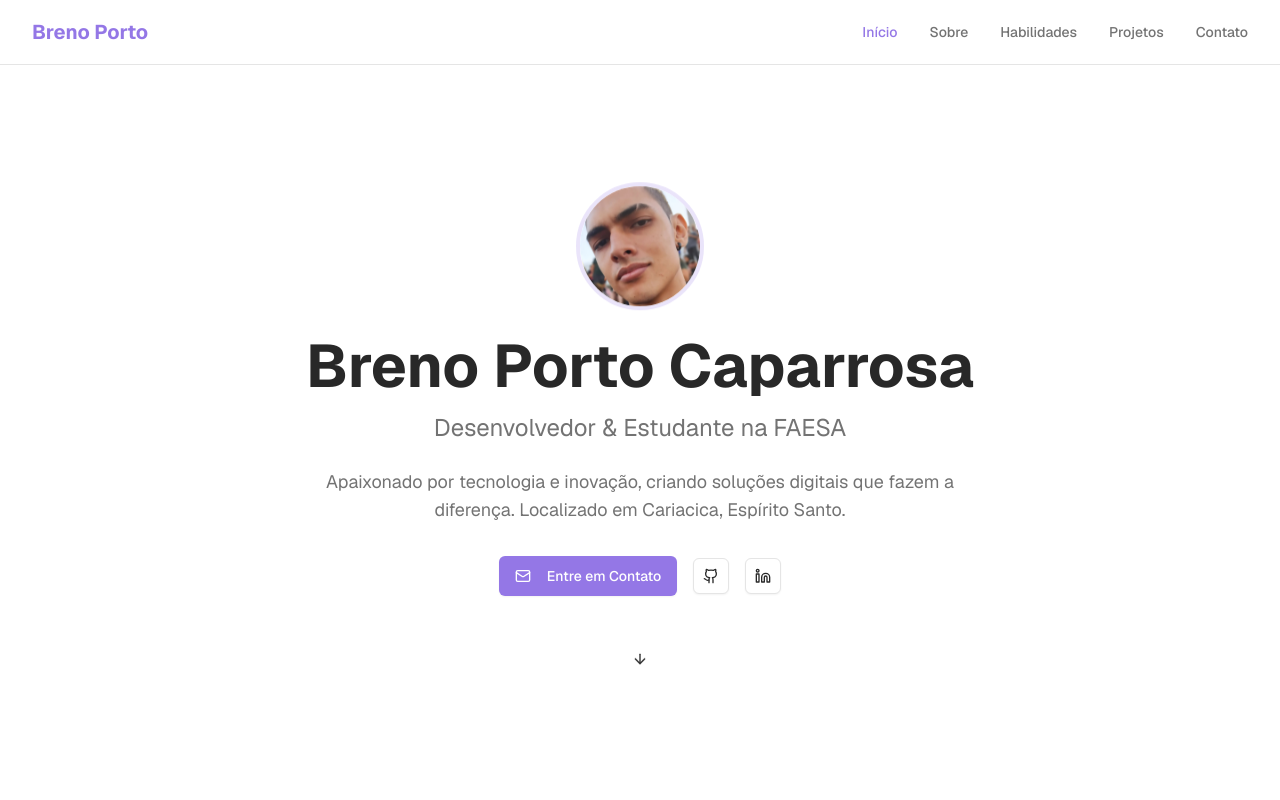
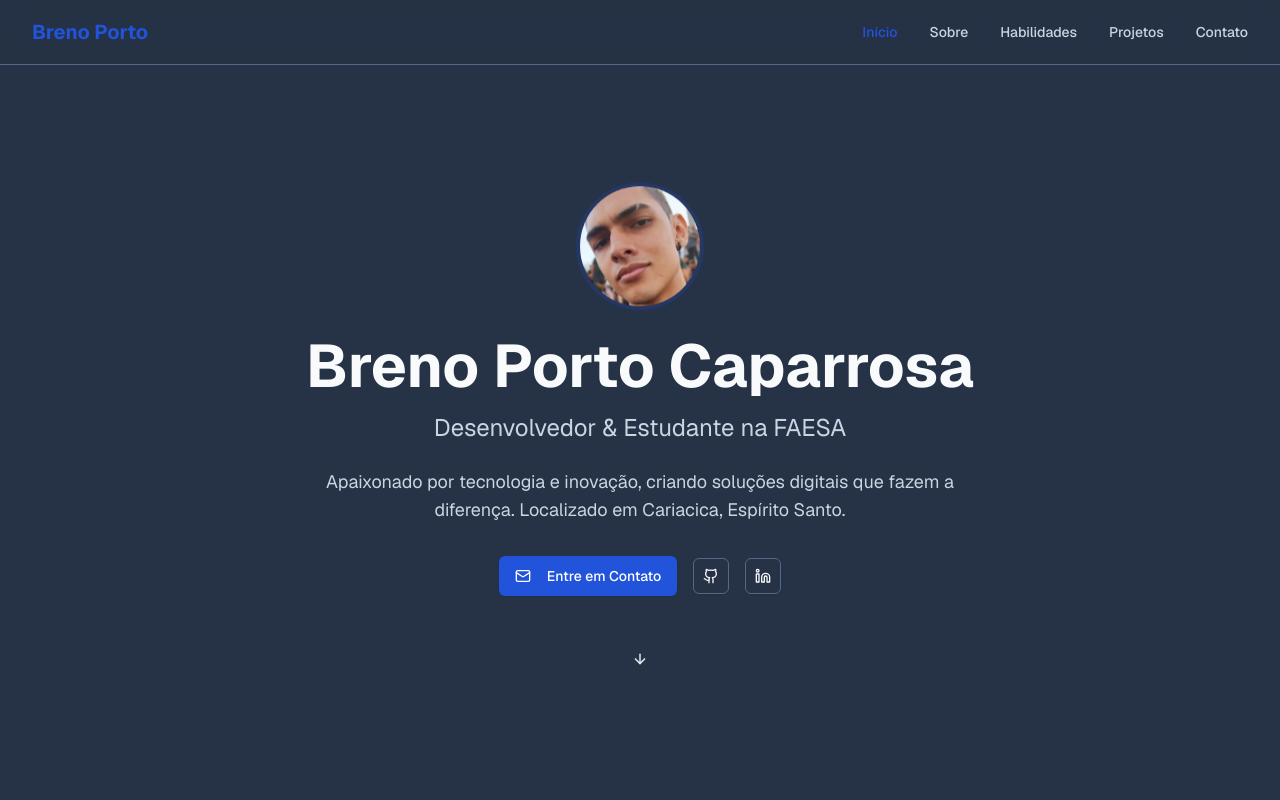
Before and after one commit to BrenoFaesa/v0-Portif-lio-interativo-, a Next.js app: page / in a window 1280 px wide. Shown: the top 800 px of the page. Built offline with nearby package versions, Linux system fonts and the light colour scheme.

Commit message:
Atualiza fundo e cores do portfólio

```diff
--- a/app/globals.css
+++ b/app/globals.css
@@ -4,26 +4,25 @@
 @custom-variant dark (&:is(.dark *));
 
 :root {
-  /* Updated color palette for modern portfolio design */
-  --background: oklch(1 0 0); /* #ffffff */
-  --foreground: oklch(0.278 0 0); /* #1f2937 */
-  --card: oklch(0.976 0 0); /* #f1f5f9 */
-  --card-foreground: oklch(0.345 0 0); /* #374151 */
-  --popover: oklch(1 0 0);
-  --popover-foreground: oklch(0.278 0 0);
-  --primary: oklch(0.647 0.162 293.334); /* #8b5cf6 */
-  --primary-foreground: oklch(1 0 0);
-  --secondary: oklch(0.556 0 0); /* #6b7280 */
-  --secondary-foreground: oklch(1 0 0);
-  --muted: oklch(0.976 0 0); /* #f1f5f9 */
-  --muted-foreground: oklch(0.556 0 0); /* #6b7280 */
-  --accent: oklch(0.647 0.162 293.334); /* #8b5cf6 */
-  --accent-foreground: oklch(1 0 0);
-  --destructive: oklch(0.577 0.245 27.325);
-  --destructive-foreground: oklch(1 0 0);
-  --border: oklch(0.922 0 0); /* #e5e7eb */
-  --input: oklch(0.965 0 0); /* #f3f4f6 */
-  --ring: oklch(0.647 0.162 293.334 / 0.5);
+  --background: #263245;
+  --foreground: #f8fafc;
+  --card: #2e476e;
+  --card-foreground: #f8fafc;
+  --popover: #2e476e;
+  --popover-foreground: #f8fafc;
+  --primary: #2153db;
+  --primary-foreground: #ffffff;
+  --secondary: #64748b;
+  --secondary-foreground: #ffffff;
+  --muted: #33445e;
+  --muted-foreground: #cbd5e1;
+  --accent: #2153db;
+  --accent-foreground: #ffffff;
+  --destructive: #ef4444;
+  --destructive-foreground: #ffffff;
+  --border: #526987;
+  --input: #33445e;
+  --ring: #2153db;
   --chart-1: oklch(0.646 0.222 41.116);
   --chart-2: oklch(0.6 0.118 184.704);
   --chart-3: oklch(0.398 0.07 227.392);
@@ -41,25 +40,25 @@
 }
 
 .dark {
-  --background: oklch(0.145 0 0);
-  --foreground: oklch(0.985 0 0);
-  --card: oklch(0.145 0 0);
-  --card-foreground: oklch(0.985 0 0);
-  --popover: oklch(0.145 0 0);
-  --popover-foreground: oklch(0.985 0 0);
-  --primary: oklch(0.647 0.162 293.334);
-  --primary-foreground: oklch(1 0 0);
-  --secondary: oklch(0.269 0 0);
-  --secondary-foreground: oklch(0.985 0 0);
-  --muted: oklch(0.269 0 0);
-  --muted-foreground: oklch(0.708 0 0);
-  --accent: oklch(0.647 0.162 293.334);
-  --accent-foreground: oklch(1 0 0);
-  --destructive: oklch(0.396 0.141 25.723);
-  --destructive-foreground: oklch(0.637 0.237 25.331);
-  --border: oklch(0.269 0 0);
-  --input: oklch(0.269 0 0);
-  --ring: oklch(0.439 0 0);
+  --background: #263245;
+  --foreground: #f8fafc;
+  --card: #2e476e;
+  --card-foreground: #f8fafc;
+  --popover: #2e476e;
+  --popover-foreground: #f8fafc;
+  --primary: #2153db;
+  --primary-foreground: #ffffff;
+  --secondary: #64748b;
+  --secondary-foreground: #ffffff;
+  --muted: #33445e;
+  --muted-foreground: #cbd5e1;
+  --accent: #2153db;
+  --accent-foreground: #ffffff;
+  --destructive: #ef4444;
+  --destructive-foreground: #ffffff;
+  --border: #526987;
+  --input: #33445e;
+  --ring: #2153db;
   --chart-1: oklch(0.488 0.243 264.376);
   --chart-2: oklch(0.696 0.17 162.48);
   --chart-3: oklch(0.769 0.188 70.08);
@@ -121,7 +120,9 @@
     @apply border-border outline-ring/50;
   }
   body {
-    @apply bg-background text-foreground;
+    @apply text-foreground;
+    min-height: 100vh;
+    background: linear-gradient(135deg, #263245 0%, #2e476e 100%);
   }
 }
 
--- a/app/layout.tsx
+++ b/app/layout.tsx
@@ -16,7 +16,7 @@ export default function RootLayout({
   children: React.ReactNode
 }>) {
   return (
-    <html lang="en">
+    <html lang="pt-BR" className="bg-background">
       <body className={`font-sans ${GeistSans.variable} ${GeistMono.variable}`}>
         {children}
         <Analytics />
```
